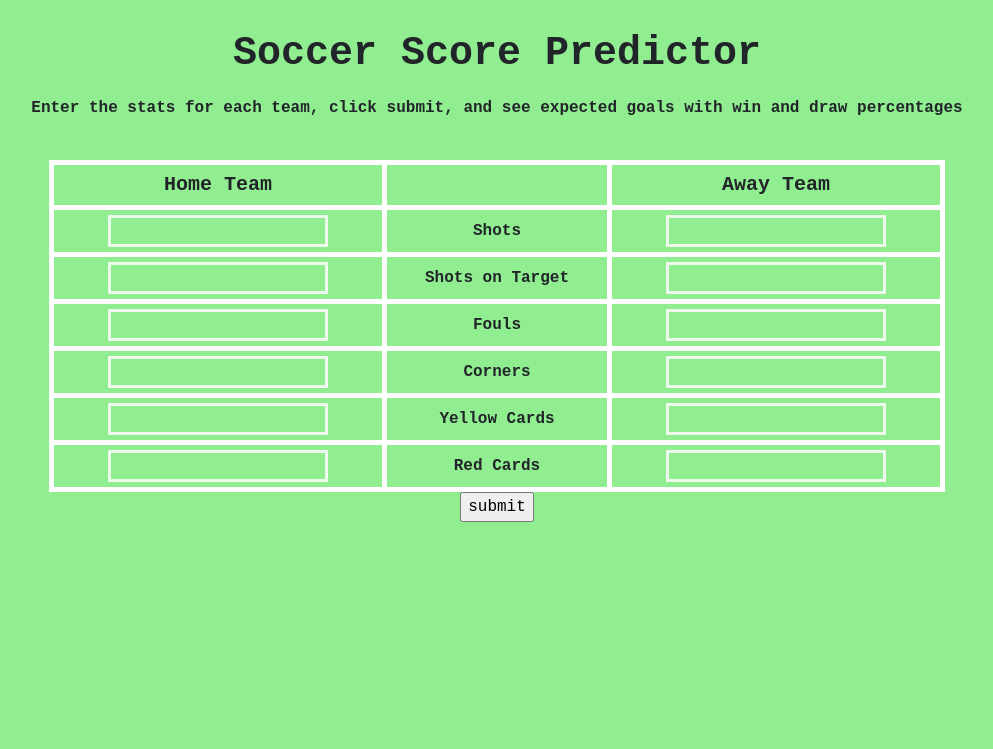
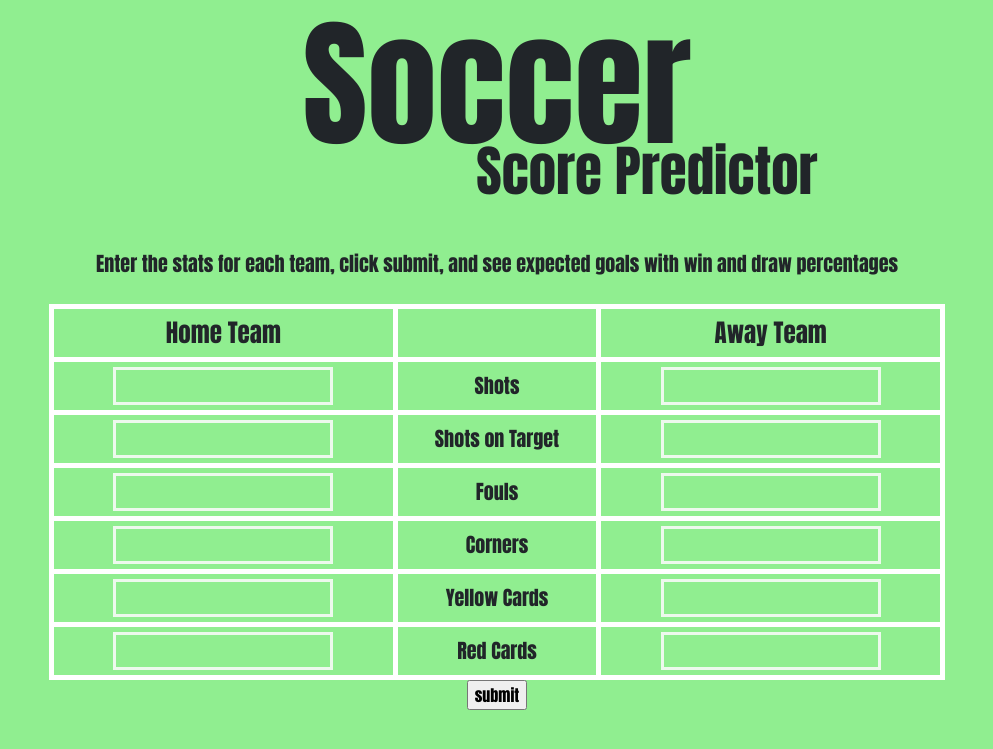
Before and after one commit to skvarnaj/Soccer-Predictor, a Flask app: page / in a window 1280 px wide. Shown: the top 749 px of the page, without its empty margins (143-1136 px from the left). Run offline with Flask 2, Linux system fonts and the light colour scheme; parts of the project's set-up code (start-up, migrations or seed data) failed here and were passed over; some libraries are stand-ins or nearby versions.

Commit message:
more formatting

```diff
--- a/static/css/main.css
+++ b/static/css/main.css
@@ -2,25 +2,28 @@ body {
     background-color: lightgreen;
     margin: 5;
     text-align: center;
-    font-family: 'Courier New', monospace;
-    font-weight: bold;
-}
-p {
-    font-family: sans-serif;
-    text-align: center;
+    font-family: Impact;
+    font-size: auto;
 }
 h1 {
-  font-family: 'Courier New', monospace;
+  font-family: Impact;
   text-align: center;
-  padding-top: 30px;
-  padding-bottom: 10px;
-  font-weight: bold;
+  padding-top: auto;
+  padding-bottom: 0px;
+  font-size: 140px;
+  margin-bottom: -10px
   }
 h2 {
-  font-size: 14 px;
-  }
+  padding-top: 0px;
+  font-size: 55px;
+  text-align: center;
+  padding-left: 300px;
+  margin-top: -30px
+}
 h3 {
   text-align: center;
+  font-size: 20px;
+  padding-bottom: 20px;
   }
 table {
     width:100%;
--- a/templates/home.html
+++ b/templates/home.html
@@ -26,6 +26,9 @@
     text-align: center;
   }
   th{
+    font-size: 25px;
+  }
+  td{
     font-size: 20px;
   }
   #t01 tr:nth-child(even) {
@@ -48,9 +51,10 @@
 <body>
 
 
-<h1>Soccer Score Predictor<br></h1>
-<body> Enter the stats for each team, click submit, and see expected goals with win and draw percentages</body>
+<h1>Soccer</h1>
+<h2>Score Predictor</h2>
 <p><br></p>
+<h3>Enter the stats for each team, click submit, and see expected goals with win and draw percentages</h3>
 <table class = "center">
   <tr>
     <th>Home Team</th>
```
